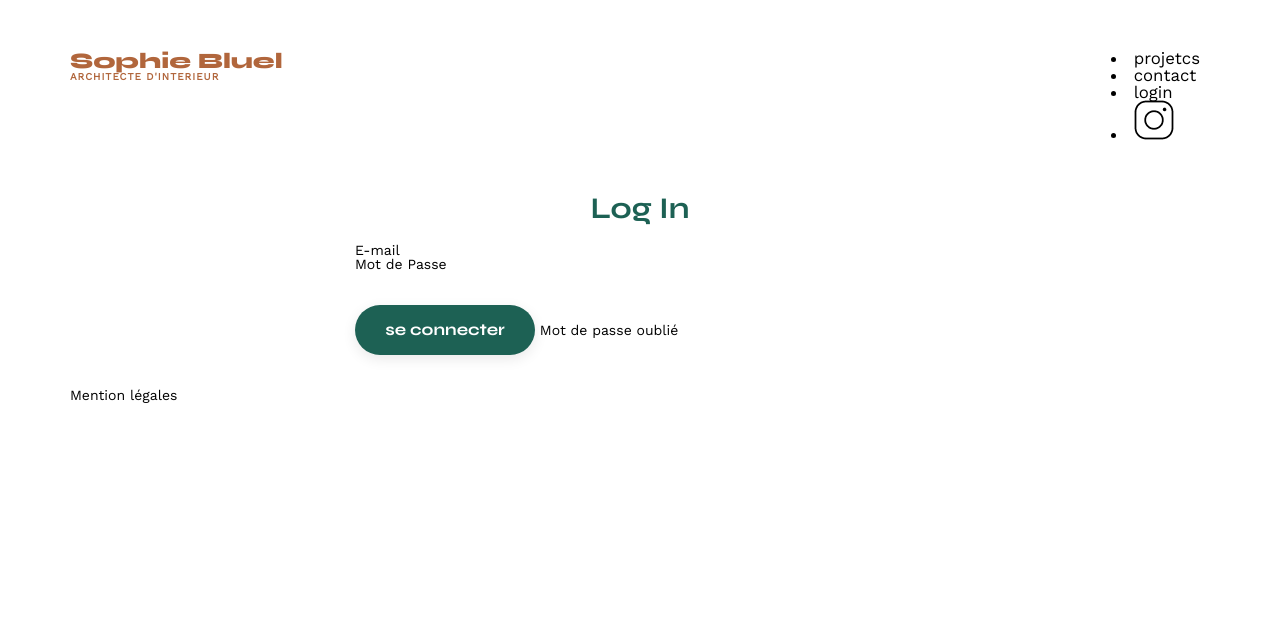
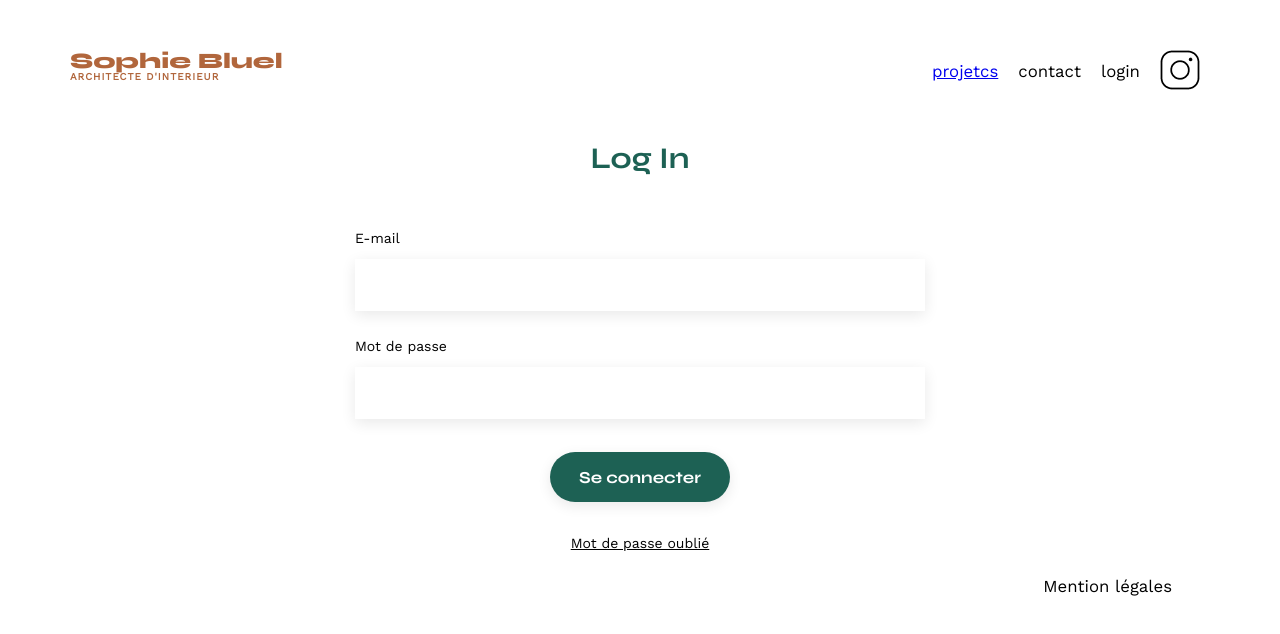
Before and after one commit to Camille1994R/projet6, a plain HTML site: page FrontEnd/login.html in a window 1280 px wide. Drawn offline with nearby package versions, Linux system fonts and the light colour scheme; no server answers.

Commit message:
Page login terminée

```diff
--- a/FrontEnd/login.html
+++ b/FrontEnd/login.html
@@ -17,29 +17,37 @@
 <header>
     <h1> Sophie Bluel <span>ARCHITECTE D'INTERIEUR</span> </h1>
     <nav>
-        <li>projetcs</li>
-        <li>contact</li>
-        <li>login</li>
-        <li><img src="assets/icons/instagram.png" alt="icone insta'"></li>
+        <ul>
+            <li><a href="./index.html"> projetcs</a></li>
+            <li>contact</li>
+            <li>login</li>
+            <li><img src="assets/icons/instagram.png" alt="icone insta'"></li>
+        </ul>
     </nav>
 </header>
 <main id="contact">
 
     <h2>Log In </h2>
 
-    E-mail
-    <div class=".textarea"></div>
+    <form action="#" method="post">
+        <label for="email">E-mail</label>
+        <input type="email" name="email" id="email">
+        <label for="password">Mot de passe</label>
+        <input type="password" name="password" id="password">
+        <input type="submit" value="Se connecter">
+    </form>
 
-    Mot de Passe
-    <div class=".textarea"></div>
 
-    <input src="#" type="submit" value="se connecter">
-
-   <label> Mot de passe oublié </label>
+   <p style="text-decoration: underline;"> Mot de passe oublié </p>
 
 </main>
 <footer>
-    Mention légales
+    <nav>
+		<ul>
+			<li>Mention légales</li>
+		</ul>
+	</nav>
 </footer>
 
 </body>
+</html>
```
